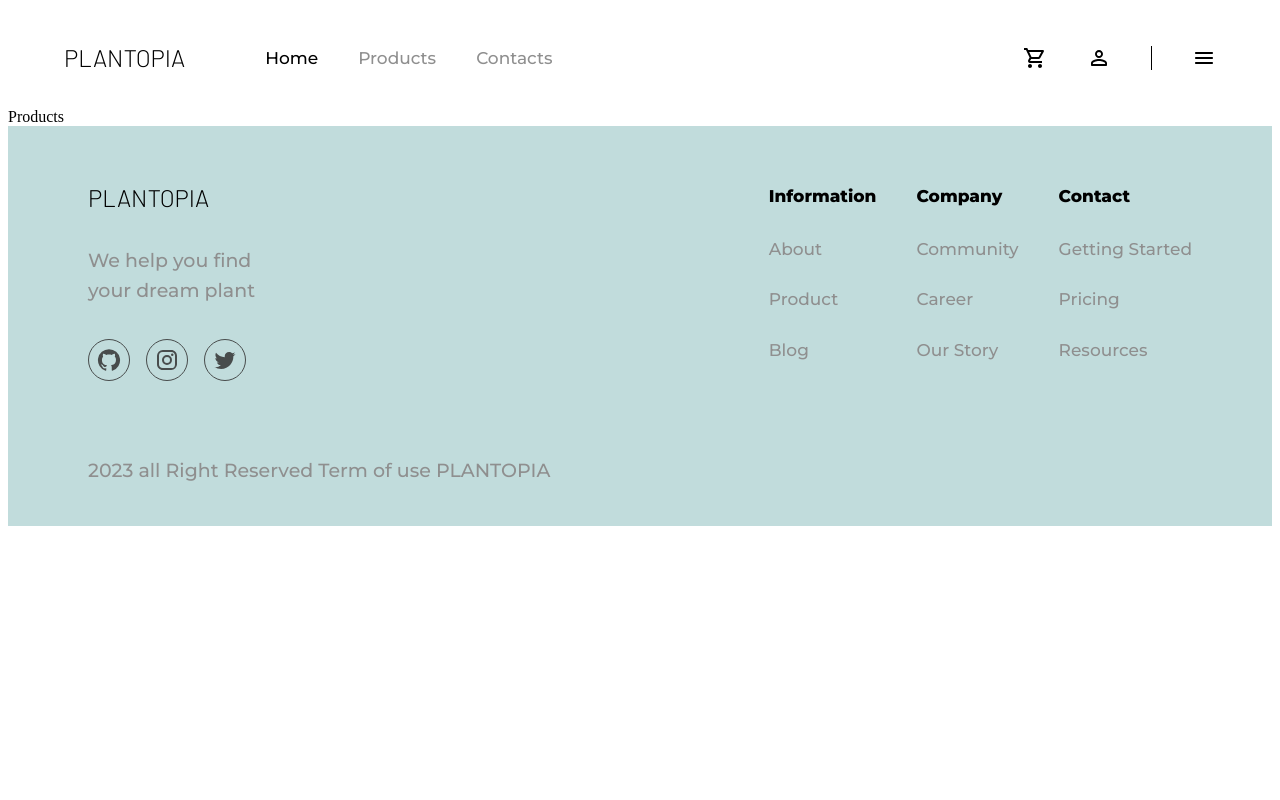
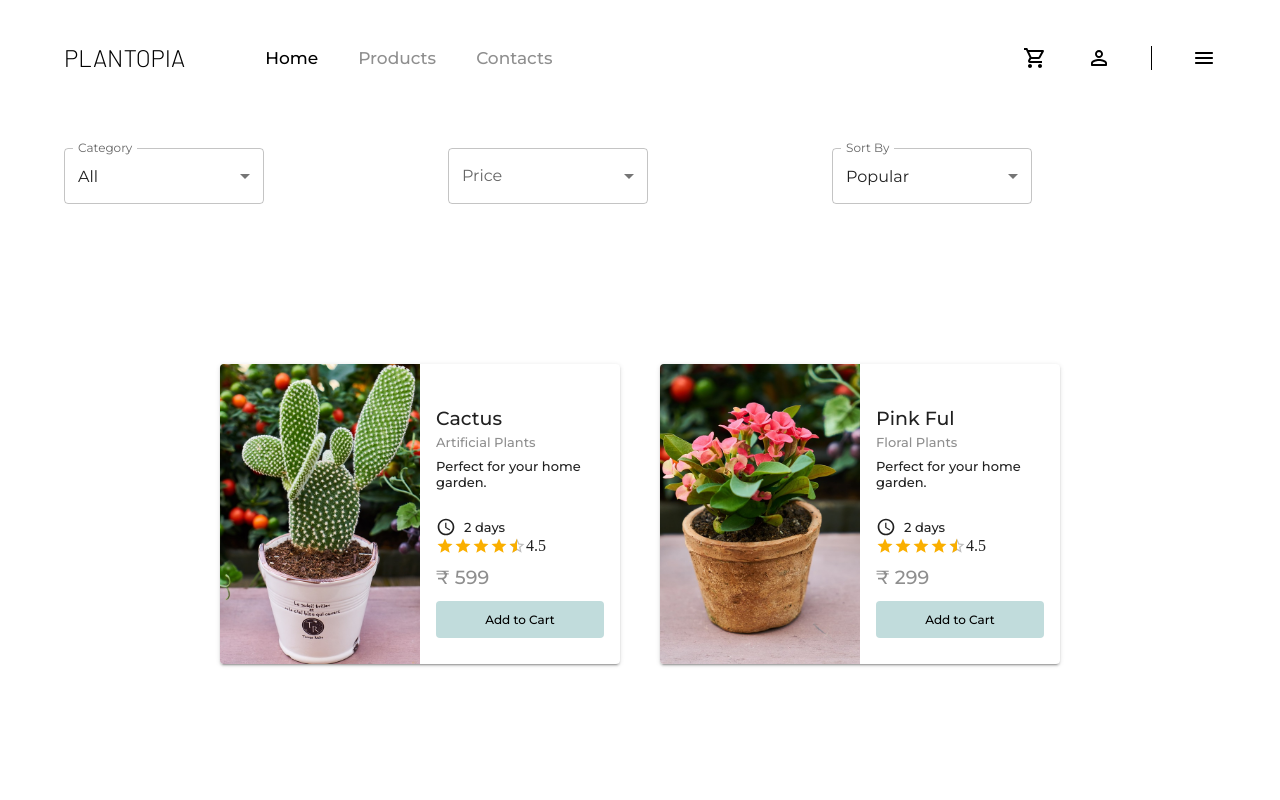
Before and after one commit to tanu-chahal/PLANTOPIA, a React (Vite) app in the folder client/: page /products in a window 1280 px wide. Shown: the top 800 px of the page. Built offline with nearby package versions, Linux system fonts and the light colour scheme.

Commit message:
Static Products Page Done

```diff
--- a/client/src/components/bestSelling/BestSelling.jsx
+++ b/client/src/components/bestSelling/BestSelling.jsx
@@ -59,7 +59,7 @@ function BestSelling() {
           See more <ArrowForwardRoundedIcon />
         </Button>
       </Box>
-      {plants.map((p) => {
+      {plants.slice(0,3).map((p) => {
         return (
           <Box key={p.id}>
             <img src={p.img} alt="" className={styles.plantImg} />
--- /dev/null
+++ b/client/src/components/card/Card.jsx
@@ -0,0 +1,73 @@
+import Typography from "@mui/material/Typography";
+import Paper from "@mui/material/Paper";
+import Box from "@mui/material/Box";
+import Button from "@mui/material/Button";
+import Rating from "@mui/material/Rating";
+import AccessTimeIcon from '@mui/icons-material/AccessTime';
+import React from 'react'
+import styles from './Card.module.css'
+
+function Card({name,img,category,price,rate, desc}) {
+  return (
+    <Paper elevation={2} sx={{overflow:'hidden', height:'fit-content', display:'flex', width:'400px', my:10 }}>
+
+            <img src={img} alt="" className={styles.plantImg} />
+
+            <Box className="plantDesc" sx={{mt:5, mx:2, display:'flex', flexDirection:'column'}}>
+
+            <Box className="info">
+              <Typography component="h3" variant="h6">
+              {name}
+              </Typography>
+            <Typography component="p" variant="subtitle3" color="secondary">
+              {category}
+            </Typography>
+            <Typography component="p" variant="subtitle3" sx={{mt:1}}>
+              {desc}
+            </Typography>
+            </Box>
+
+            <Box sx={{my:'auto', gap:2}}>
+
+            <Box sx={{display:'flex', gap:1, alignItems:'center'}}>
+              <AccessTimeIcon fontSize="small"/> <Typography component="p" variant="subtitle3" >
+              2 days
+            </Typography>
+            </Box>
+
+
+            <Box sx={{display: 'flex', alignItems:'center'}}><Rating name="read-only" size="small" value={rate} readOnly defaultValue={0} precision={0.5}/> {rate}</Box>
+
+            <Box className="CTA" sx={{display:"flex", flexDirection:'column', gap:1, mt:1}}>
+            <Typography component="p" variant="h6" color="secondary">
+              ₹ {price}
+            </Typography>
+            <Button
+          variant="contained"
+          color="primary"
+          sx={{
+            border: "none",
+            boxShadow: 0,
+            color: "black",
+            textTransform: "none",
+            py: 1,
+            px: 2,
+            fontSize: 12,
+            "&:hover": {
+              color: "white",
+              boxShadow: 0,
+            },
+          }}
+        >
+          Add to Cart
+        </Button>
+            </Box>
+
+            </Box>
+
+            </Box>
+    </Paper>
+  )
+}
+
+export default Card
--- /dev/null
+++ b/client/src/components/card/Card.module.css
@@ -0,0 +1,5 @@
+.plantImg{
+    height: 300px;
+    width: 200px;
+    object-fit: cover;
+}
--- a/client/src/components/navbar/Navbar.jsx
+++ b/client/src/components/navbar/Navbar.jsx
@@ -6,20 +6,22 @@ import ShoppingCartOutlinedIcon from '@mui/icons-material/ShoppingCartOutlined';
 import PersonOutlineRoundedIcon from '@mui/icons-material/PersonOutlineRounded';
 import MenuRoundedIcon from '@mui/icons-material/MenuRounded';
 import React from 'react'
+import {useNavigate} from "react-router-dom"
 
 function Navbar() {
+  const navigate = useNavigate();
   return (
-    <Container className="Navbar" maxWidth='lg' sx={{height:100, display: 'flex', alignItems:'center',}}>
+    <Container className="Navbar" maxWidth='lg' sx={{height:100, display: 'flex', alignItems:'center', userSelect:'none'}}>
       <Typography component='h1' variant='h5' className="logo" sx={{fontFamily: "'Barlow', sans-serif", mr:10,}}>PLANTOPIA</Typography>
       <Box className="pages" sx={{display: 'flex', gap:5}}>
-      <Typography color="tertiary" component="p" variant="subtitle2" sx={{cursor:'pointer', '&:hover': { color: '#484c4c',},}}>Home</Typography>
-      <Typography color="secondary" component="p" variant="subtitle2" sx={{cursor:'pointer', '&:hover': { color: '#484c4c',},}}>Products</Typography>
-      <Typography color="secondary" component="p" variant="subtitle2" sx={{cursor:'pointer', '&:hover': { color: '#484c4c',},}}>Contacts</Typography>
+      <Typography color="tertiary" component="p" variant="subtitle2" sx={{cursor:'pointer', '&:hover': { color: '#484c4c',},}} onClick={()=>navigate("/")}>Home</Typography>
+      <Typography color="secondary" component="p" variant="subtitle2" sx={{cursor:'pointer', '&:hover': { color: '#484c4c',},}} onClick={()=>navigate("/products")}>Products</Typography>
+      <Typography color="secondary" component="p" variant="subtitle2" sx={{cursor:'pointer', '&:hover': { color: '#484c4c',},}} onClick={()=>navigate("/contacts")}>Contacts</Typography>
       </Box>
       <Box className="utils" sx={{ml:'auto', display:'flex', gap:5}}>
         <ShoppingCartOutlinedIcon/>
         <PersonOutlineRoundedIcon/>
-        <Divider orientation="vertical" flexItem sx={{ width: '0.5px', backgroundColor: "black" }}/>
+        <Divider orientation="vertical" flexItem sx={{ width: '0.5px', backgroundColor: "black", objectFit:'fill' }}/>
         <MenuRoundedIcon/>
       </Box>
     </Container>
--- a/client/src/pages/products/Products.jsx
+++ b/client/src/pages/products/Products.jsx
@@ -1,9 +1,153 @@
-import React from 'react'
+import Typography from "@mui/material/Typography";
+import Box from "@mui/material/Box";
+import MenuItem from "@mui/material/MenuItem";
+import Select from "@mui/material/Select";
+import Container from "@mui/material/Container";
+import InputLabel from "@mui/material/InputLabel";
+import FormControl from "@mui/material/FormControl";
+import ShoppingCartOutlinedIcon from "@mui/icons-material/ShoppingCartOutlined";
+import React, {useState} from "react";
+import { useNavigate } from "react-router-dom";
+import { plants } from "../../utils/data.js";
+import Card from "../../components/card/Card.jsx";
 
 function Products() {
+  const [category, setCategory]=useState("All");
+  const [sort, setSort]=useState("sales");
+  const [price, setPrice]=useState(null);
+  const handleCategory = (e) => {
+    setCategory(e.target.value)
+  };
+  const handleSortType = (e) => {
+    setSort(e.target.value)
+  };
+  const handlePrice = (e) => {
+    setPrice(e.target.value)
+  };
+
+  function sortPlantsByAttribute(plants, sortBy) {
+    const sortedPlants = [...plants];
+
+    if (sortBy === 'rating') {
+      sortedPlants.sort((a, b) => b.rating - a.rating);
+    } else if (sortBy === 'price') {
+      sortedPlants.sort((a, b) => a.price - b.price);
+    }
+    else if (sortBy === 'sales') {
+      sortedPlants.sort((a, b) => b.sales - a.sales);
+    }
+    return sortedPlants;
+  }
+
+  const filteredPlants = sortPlantsByAttribute(plants, sort).filter((plant) => category!=="All" ? plant.category === category : plant.category!==null).filter(p=> price ? p.price<=price : p.price>=0);
+
   return (
-    <div>Products</div>
-  )
+    <Box
+      className="Products"
+      sx={{
+        display: "flex",
+        flexDirection: "column",
+        gap: 5,
+        overflow: "auto",
+        alignItems: "center",
+      }}
+    >
+      <Container
+        maxWidth="lg"
+        className="top"
+        sx={{
+          py:5,
+          width: "100%",
+          display: "flex",
+          alignItems: "center",
+          gap: 0,
+          justifyContent:'flex-end',
+        }}
+      >
+        <FormControl fullWidth>
+          <InputLabel id="category">Category</InputLabel>
+          <Select
+            labelId="category"
+            id="category-select"
+            value={category}
+            label="Category"
+            onChange={handleCategory}
+            sx={{ width: "200px" }}
+          >
+            <MenuItem value='All'>All</MenuItem>
+            <MenuItem value='Herb Plants'>Herb Plants</MenuItem>
+            <MenuItem value='Floral Plants'>Floral Plants</MenuItem>
+            <MenuItem value='Natural Plants'>Natural Plants</MenuItem>
+            <MenuItem value='Artificial Plants'>Artificial Plants</MenuItem>
+          </Select>
+        </FormControl>
+
+        <FormControl fullWidth>
+          <InputLabel id="price">Price</InputLabel>
+          <Select
+            labelId="price"
+            id="price-select"
+            value={price}
+            label="Price"
+            onChange={handlePrice}
+            sx={{ width: "200px",color:'black', outlineColor: 'black' }}
+          >
+            <MenuItem value={300}> {'<='} 300</MenuItem>
+            <MenuItem value={500}>{'<='} 500</MenuItem>
+            <MenuItem value={700}>{'<='} 700</MenuItem>
+            <MenuItem value={1000}>{'<='} 1000</MenuItem>
+            <MenuItem value={1500}>{'<='} 1500</MenuItem>
+          </Select>
+        </FormControl>
+
+        <FormControl fullWidth sx={{mx:'auto'}}>
+          <InputLabel id="sort-by">Sort By</InputLabel>
+          <Select
+            labelId="sort-by"
+            id="sort-by-select"
+            value={sort}
+            label="Sort By"
+            onChange={handleSortType}
+            sx={{ width: "200px" }}
+          >
+            <MenuItem value="rating">Rating</MenuItem>
+            <MenuItem value="createdAt">Newest</MenuItem>
+            <MenuItem value="sales">Popular</MenuItem>
+            <MenuItem value="price">Price</MenuItem>
+          </Select>
+        </FormControl>
+      </Container>
+
+      <Box
+        className="bottom"
+        sx={{
+          display: "flex",
+          gap: 5,
+          flexWrap: "wrap",
+          justifyContent: "center",
+          minHeight:"500px",
+        }}
+      >
+        {filteredPlants.length!==0 ? filteredPlants.map((p) => {
+          return (
+            <Card
+              key={p.id}
+              name={p.plantName}
+              img={p.img}
+              category={p.category}
+              price={p.price}
+              rate={p.rating}
+              desc={p.desc}
+            />
+          );
+        }):
+        <Typography component="h4" variant="h6" color="secondary">
+         No Items Found.
+        </Typography>
+      }
+      </Box>
+    </Box>
+  );
 }
 
-export default Products
+export default Products;
--- a/client/src/utils/data.js
+++ b/client/src/utils/data.js
@@ -3,21 +3,130 @@ export const plants = [
         id: 1,
         plantName: 'Pascal',
         category: 'Natural Plants',
+        desc:'Perfect for your home garden.',
         img: '/img/plant-1.jpg',
         price: 499,
+        rating: 3.5,
+        sales: 12,
     },
     {
         id: 2,
         plantName: 'White Flower',
         category: 'Natural Plants',
+        desc:'Perfect for your home garden.',
         img: '/img/plant-2.jpg',
         price: 399,
+        rating: 4,
+        sales: 18,
     },
     {
         id: 3,
         plantName: 'Cactus',
         category: 'Artificial Plants',
+        desc:'Perfect for your home garden.',
         img: '/img/plant-3.jpg',
         price: 599,
+        rating: 4.5,
+        sales: 92,
+    },
+    {
+        id: 4,
+        plantName: 'Aloevera',
+        category: 'Natural Plants',
+        desc:'Perfect for your home garden.',
+        img: '/img/plant-4.jpg',
+        price: 999,
+        rating: 2.5,
+        sales: 78,
+    },
+    {
+        id: 5,
+        plantName: 'Pink Ful',
+        category: 'Floral Plants',
+        desc:'Perfect for your home garden.',
+        img: '/img/plant-5.jpg',
+        price: 299,
+        rating: 4.5,
+        sales: 92,
+    },
+    {
+        id: 6,
+        plantName: 'Little Herb',
+        category: 'Herb Plants',
+        desc:'Perfect for your home garden.',
+        img: '/img/plant-6.jpg',
+        price: 299,
+        rating: 4.5,
+        sales: 79,
+    },
+    {
+        id: 7,
+        plantName: 'Long Grass',
+        category: 'Natural Plants',
+        desc:'Perfect for your home garden.',
+        img: '/img/plant-7.jpg',
+        price: 299,
+        rating: 2.5,
+        sales: 44,
+    },
+    {
+        id: 8,
+        plantName: 'Tiny Herb',
+        category: 'Herb Plants',
+        desc:'Perfect for your home garden.',
+        img: '/img/plant-8.jpg',
+        price: 399,
+        rating: 4,
+        sales: 9,
+    },
+    {
+        id: 9,
+        plantName: 'Hot Chilli Plant',
+        category: 'Herb Plants',
+        desc:'Perfect for your home garden.',
+        img: '/img/plant-9.jpg',
+        price: 799,
+        rating: 3.5,
+        sales: 48,
+    },
+    {
+        id: 10,
+        plantName: 'Rubber Herb',
+        category: 'Artificial Plants',
+        desc:'Most beautiful room decor.',
+        img: '/img/plant-10.jpg',
+        price: 899,
+        rating: 2.5,
+        sales: 27,
+    },
+    {
+        id: 11,
+        plantName: 'Little Herb',
+        category: 'Floral Plants',
+        desc:'Beauty remedy for your room.',
+        img: '/img/plant-11.jpg',
+        price: 1999,
+        rating: 4.5,
+        sales: 60,
+    },
+    {
+        id: 12,
+        plantName: 'Leafy Long',
+        category: 'Herb Plants',
+        desc:'Synchronise with your serenity.',
+        img: '/img/plant-12.jpg',
+        price: 499,
+        rating: 2.5,
+        sales: 41,
+    },
+    {
+        id: 13,
+        plantName: 'Peace Perl',
+        category: 'Floral Plants',
+        desc:'Beauty remedy for your room.',
+        img: '/img/plant-13.jpg',
+        price: 699,
+        rating: 2,
+        sales: 33,
     },
 ]
```
